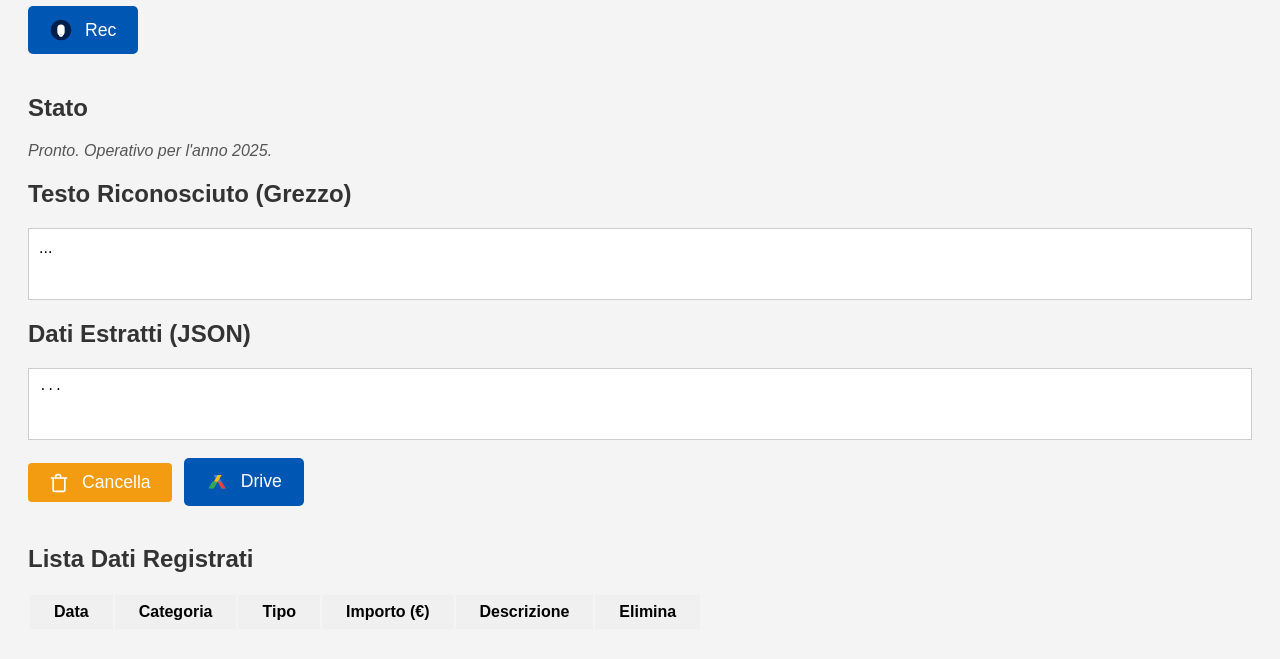
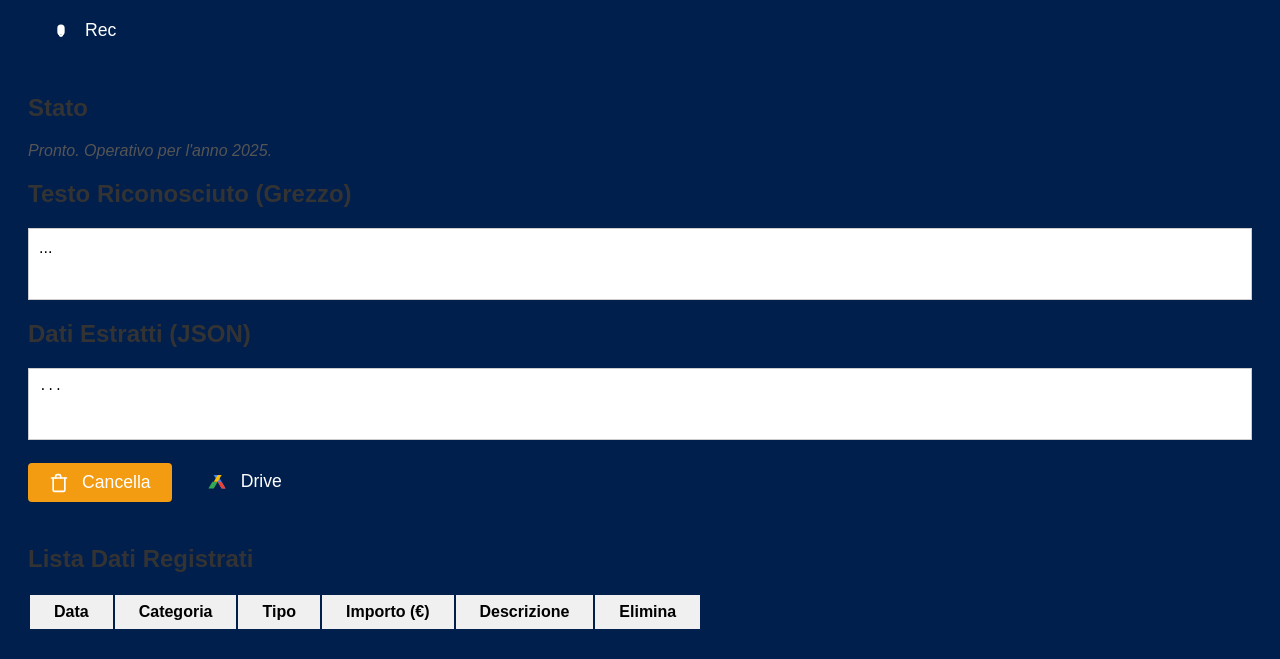
Before and after one commit to colorpf/ContoSoccorso2025, a plain HTML site: page index.html in a window 1280 px wide. Shown: the part 222-881 px from the top of the page. Drawn offline with Linux system fonts and the light colour scheme.

Commit message:
UI: uniforma tutti i blu al navy del logo e background

```diff
--- a/style.css
+++ b/style.css
@@ -1,7 +1,7 @@
 body {
     font-family: sans-serif;
     padding: 20px;
-    background-color: #f4f4f4;
+    background-color: #001f4d; /* Blu navy come il logo */
 }
 
 h1, h2 {
@@ -12,7 +12,7 @@ button {
     padding: 15px 25px;
     font-size: 1.2em;
     cursor: pointer;
-    background-color: #0056b3;
+    background-color: #001f4d; /* Blu navy coerente con il logo */
     color: white;
     border: none;
     border-radius: 5px;
@@ -48,7 +48,7 @@ button.recording::before {
 } */
 
 .navy-btn {
-    background-color: #0056b3;
+    background-color: #001f4d;
     color: #fff;
     border: none;
     border-radius: 5px;
```
